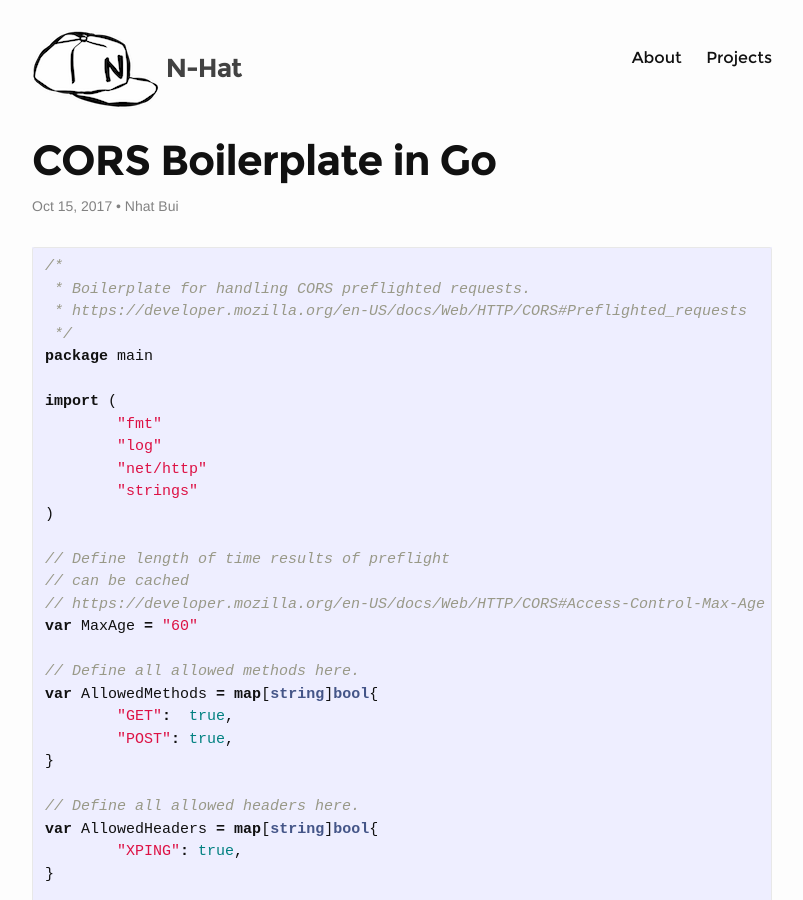
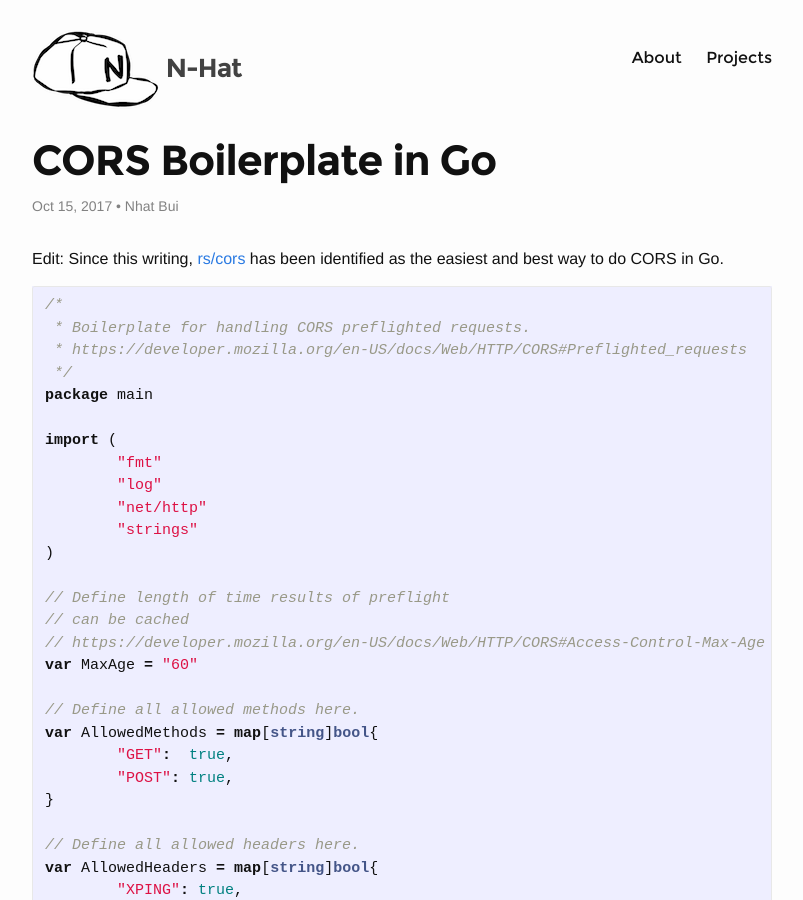
Before and after one commit to nhatbui/nhatbui.github.io, a Jekyll site: the page built from _posts/2017-10-15-gocors.md, in a window 1280 px wide and 900 px high. Shown: the whole window, without its empty margins (238-1041 px from the left). Built offline with Jekyll 4.4.1, drawn with Linux system fonts in a browser that asks for light colours.

Commit message:
Edit to point to better Go implementation of CORS

````diff
--- a/_posts/2017-10-15-gocors.md
+++ b/_posts/2017-10-15-gocors.md
@@ -6,6 +6,8 @@ author: Nhat Bui
 tags: programming, Go, Golang, CORS, AJAX, web development
 category: programming
 ---
+
+Edit: Since this writing, [rs/cors](https://github.com/rs/cors) has been identified as the easiest and best way to do CORS in Go.
 
 ```golang
 /*
````
